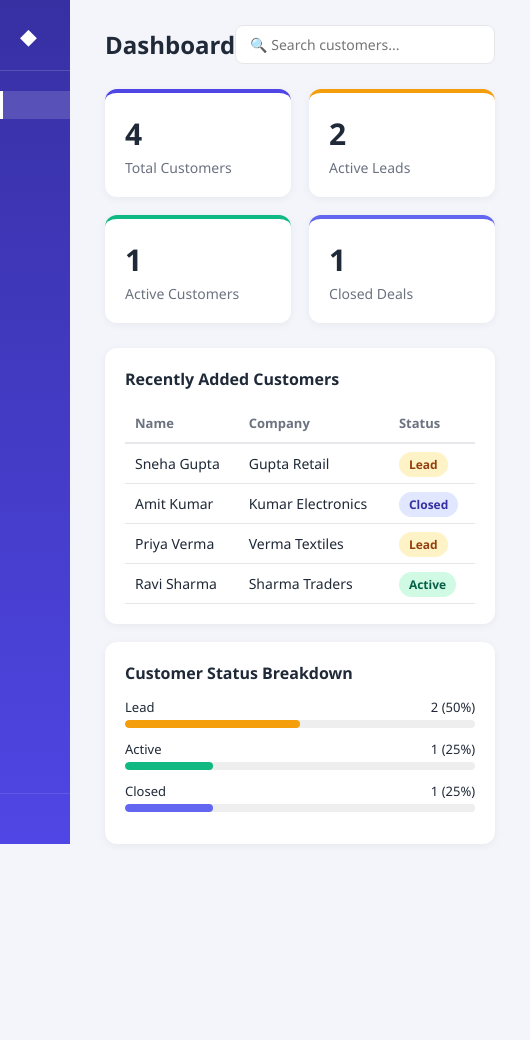
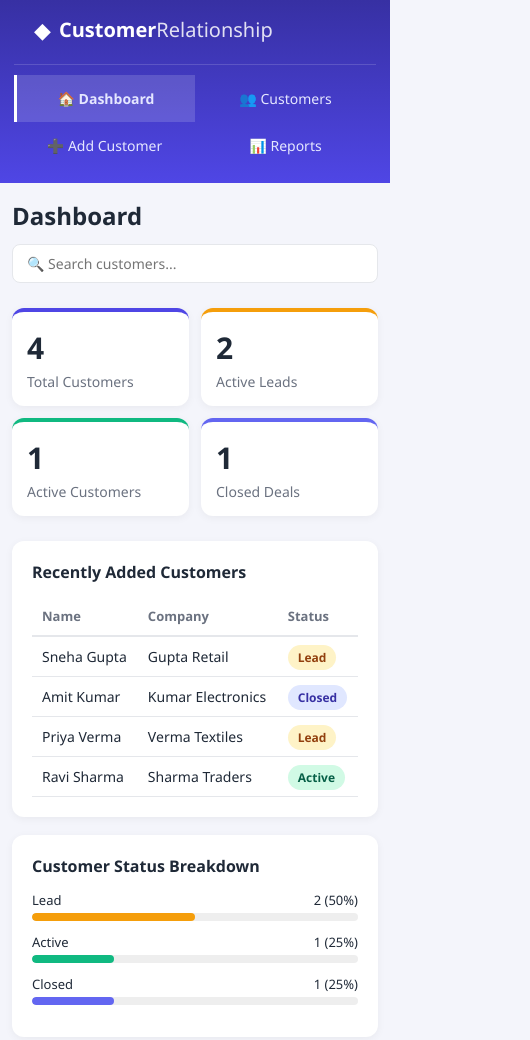
Before and after one commit to aparnapandey229/Customer-Relationship-Management-System, a plain HTML site: page index.html in a window 390 px wide. Shown: the whole page, 530 px wide, since content can reach past the window. Before the commit the page ends 869 px from the top, so only its background shows below. Drawn offline with Linux system fonts and the light colour scheme.

Commit message:
[Aparna] Improve responsive layout
Adjusted the sidebar, dashboard cards, search, and tables for smaller screens.

```diff
--- a/style.css
+++ b/style.css
@@ -136,11 +136,90 @@ body { background: var(--bg); color: var(--text-dark); display: flex; min-height
 
 /* ============ RESPONSIVE ============ */
 @media (max-width: 900px) {
-  .sidebar { width: 70px; }
-  .sidebar .logo h1, .sidebar-footer, .nav-btn { font-size: 0; }
-  .nav-btn { text-align: center; }
-  .main-content { margin-left: 70px; }
-  .stats-grid { grid-template-columns: repeat(2, 1fr); }
-  .dashboard-lower { grid-template-columns: 1fr; }
-  .form-row { flex-direction: column; }
+  body {
+    flex-direction: column;
+  }
+
+  .sidebar {
+    position: static;
+    width: 100%;
+    height: auto;
+    padding: 14px;
+  }
+
+  .nav-menu {
+    flex-direction: row;
+    flex-wrap: wrap;
+    margin-top: 10px;
+  }
+
+  .nav-btn {
+    flex: 1 1 140px;
+    font-size: 14px;
+    text-align: center;
+    border-left: 0;
+  }
+
+  .sidebar-footer {
+    display: none;
+  }
+
+  .main-content {
+    margin-left: 0;
+    padding: 20px;
+  }
+
+  .stats-grid {
+    grid-template-columns: repeat(2, 1fr);
+  }
+
+  .dashboard-lower {
+    grid-template-columns: 1fr;
+  }
+
+  .form-row {
+    flex-direction: column;
+  }
 }
+
+@media (max-width: 600px) {
+  .main-content {
+    padding: 16px 12px;
+  }
+
+  .topbar {
+    align-items: stretch;
+    flex-direction: column;
+    gap: 12px;
+  }
+
+  #global-search {
+    width: 100%;
+  }
+
+  .page-header {
+    align-items: stretch;
+    flex-direction: column;
+    gap: 12px;
+  }
+
+  #filter-status {
+    width: 100%;
+  }
+
+  .table-wrapper {
+    overflow-x: auto;
+    padding: 12px;
+  }
+
+  .full-table {
+    min-width: 600px;
+  }
+
+  .stats-grid {
+    gap: 12px;
+  }
+
+  .stat-card {
+    padding: 15px;
+  }
```
